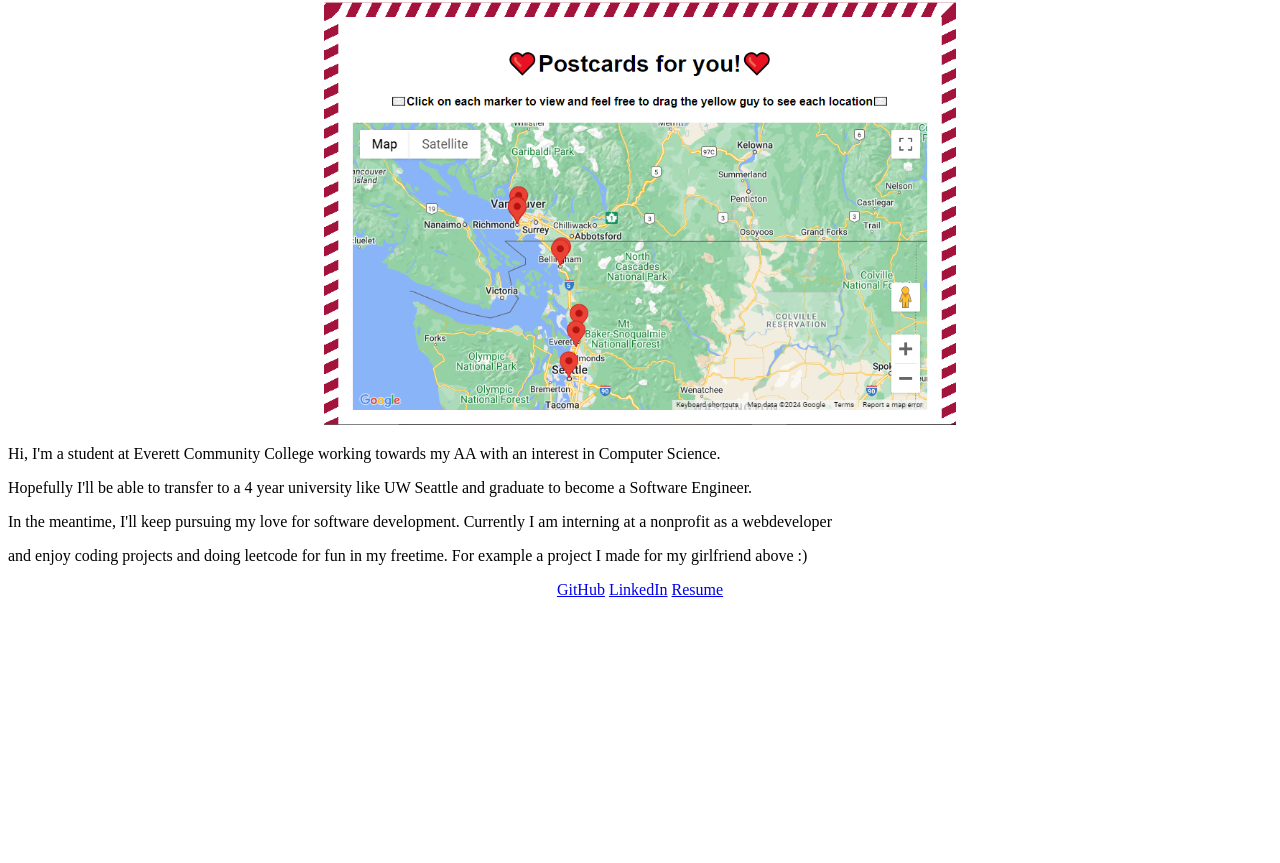
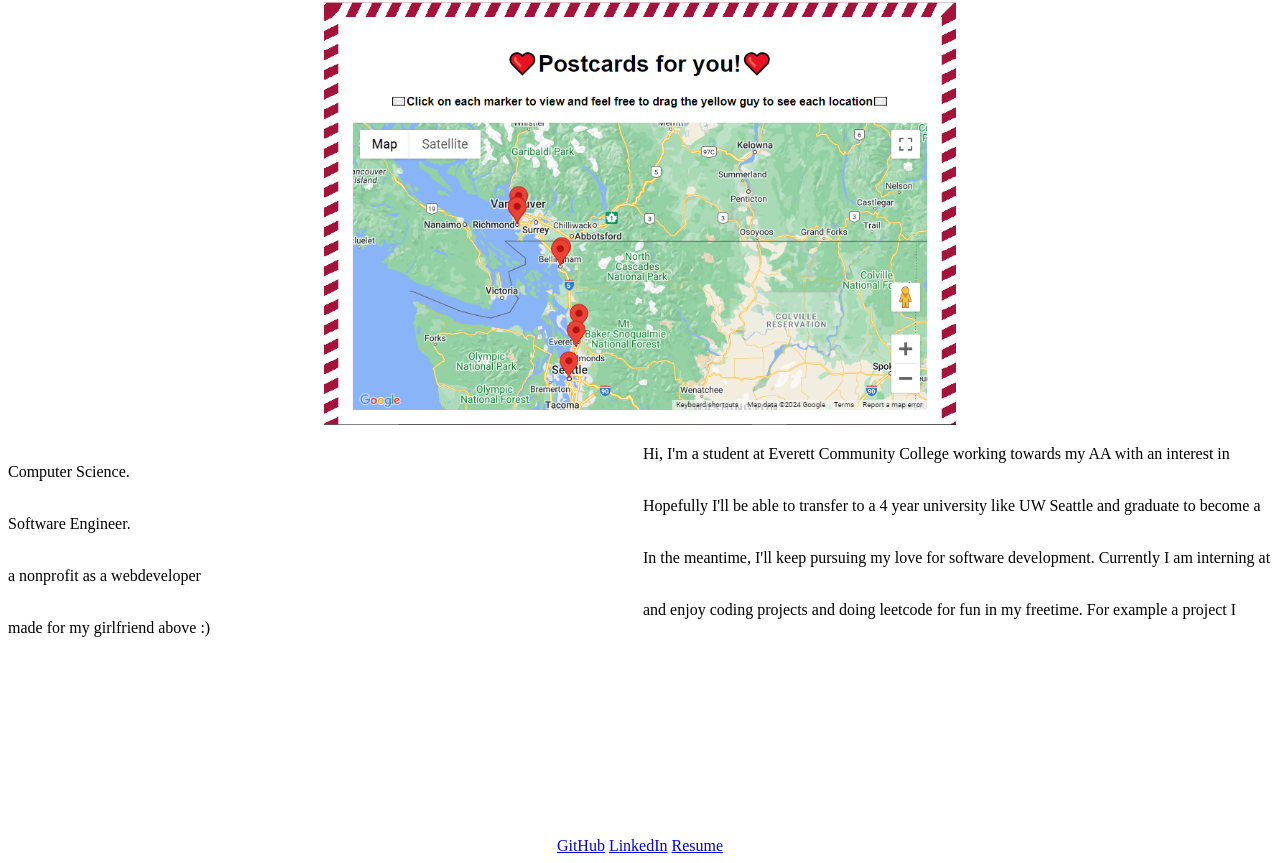
Before and after one commit to leonardojava/leonardo.github.io, a plain HTML site: page index.html in a window 1280 px wide. Shown: the part 78-941 px from the top of the page. Before the commit the page ends 800 px from the top, so only its background shows below. Drawn offline with Linux system fonts and the light colour scheme.

Commit message:
fixed css

```diff
--- a/styles.css
+++ b/styles.css
@@ -3,7 +3,11 @@ body{
     }
 p{
     text-align: left;
+    text-indent: 635px;
 }
 img {
     width: 50%;
 }
+footer{
+    margin-top: 200px;
+}
```
